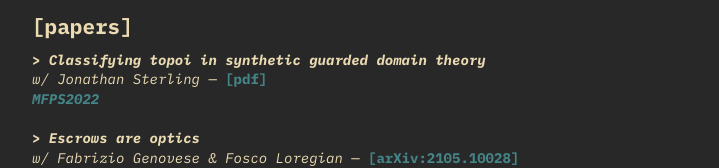
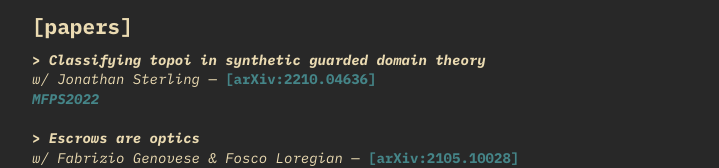
Before and after one commit to dpl0a/dpl0a.github.io, a plain HTML site: page index.html in a window 1280 px wide. Shown: the part 467-635 px from the top of the page, without its empty margins (283-1002 px from the left). Drawn offline with Linux system fonts and the light colour scheme.

Commit message:
Wrong link name

```diff
--- a/index.html
+++ b/index.html
@@ -79,7 +79,7 @@
   <h2>[papers]</h2>
   <div>
     <b>> <i>Classifying topoi in synthetic guarded domain theory</i></b><br>
-    <i>w/ Jonathan Sterling</i> — <a href="https://arxiv.org/abs/2210.04636" target="_blank">[pdf]</a><br>
+    <i>w/ Jonathan Sterling</i> — <a href="https://arxiv.org/abs/2210.04636" target="_blank">[arXiv:2210.04636]</a><br>
     <i><a href="https://www.cs.cornell.edu/mfps-2022/" target="_blank">MFPS2022</a></i>
   </div>
 
```
